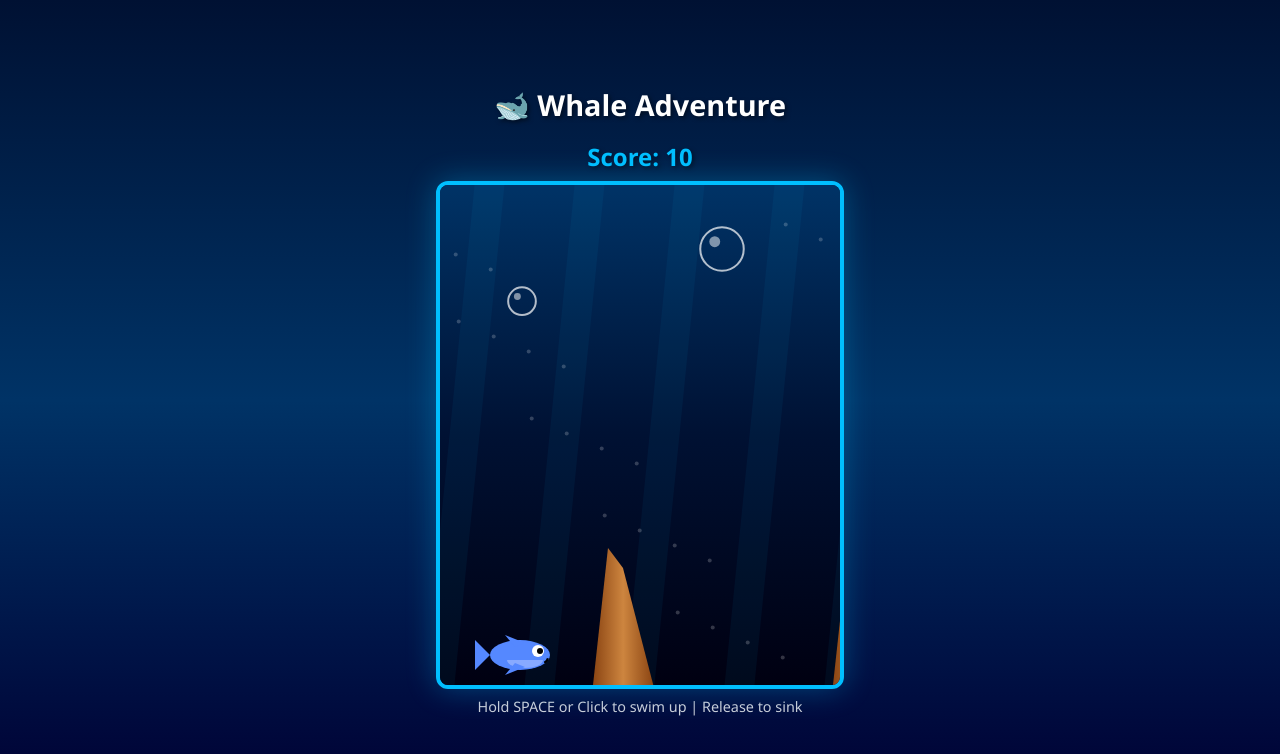
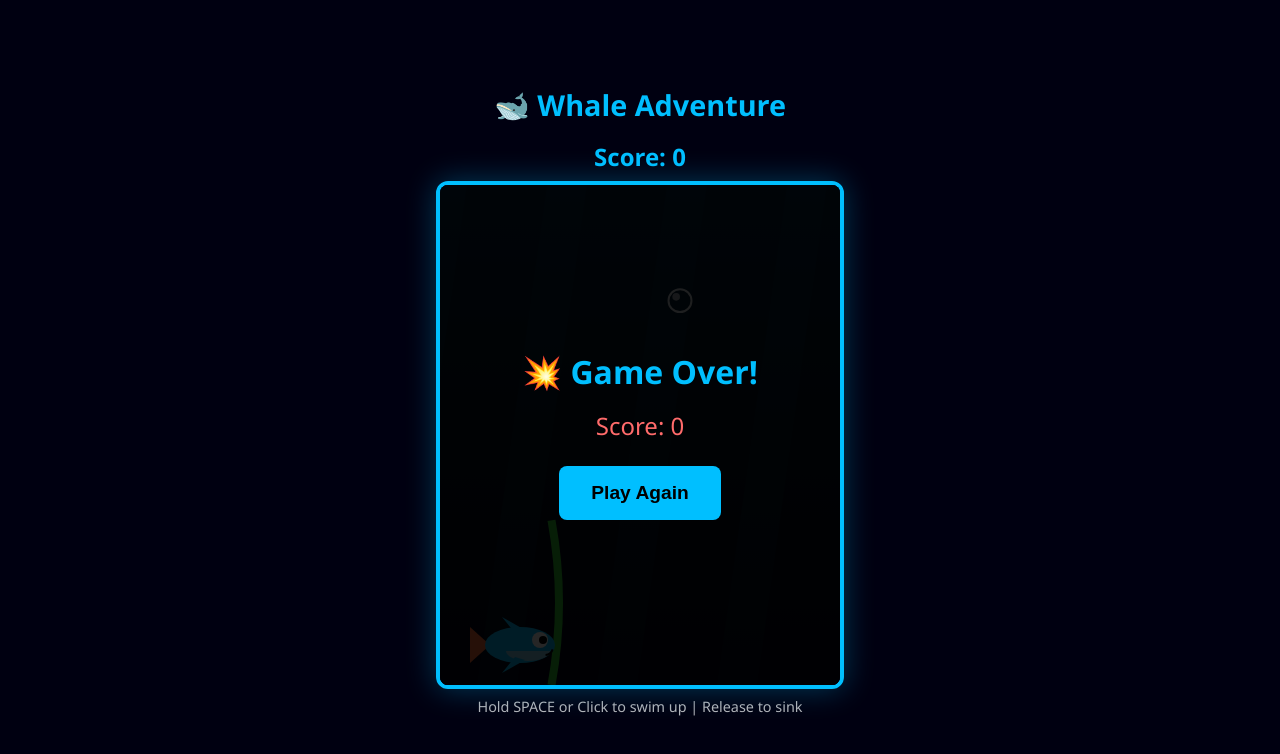
Before and after one commit to sirusclaws-web/simpleGames, a plain HTML site: page whale.html in a window 1280 px wide. Both pictures are taken after a click on the button "Start Game". Drawn offline with Linux system fonts and the light colour scheme.

Commit message:
Fix collisions - visible jellyfish and seaweed

```diff
--- a/whale.html
+++ b/whale.html
@@ -12,7 +12,7 @@
         }
 
         body {
-            background: linear-gradient(to bottom, #001133, #003366, #000033);
+            background: #000011;
             min-height: 100vh;
             display: flex;
             flex-direction: column;
@@ -24,10 +24,9 @@
         }
 
         h1 {
-            color: #fff;
+            color: #00bfff;
             font-size: 1.8rem;
             margin-bottom: 0.5rem;
-            text-shadow: 2px 2px 4px rgba(0,0,0,0.5);
         }
 
         #game-container {
@@ -40,7 +39,7 @@
 
         canvas {
             display: block;
-            background: transparent;
+            background: #001133;
         }
 
         #score {
@@ -48,11 +47,10 @@
             font-size: 1.5rem;
             font-weight: bold;
             margin: 0.5rem 0;
-            text-shadow: 2px 2px 4px rgba(0,0,0,0.5);
         }
 
         #instructions {
-            color: rgba(255,255,255,0.8);
+            color: rgba(255,255,255,0.7);
             font-size: 0.9rem;
             margin-top: 0.5rem;
         }
@@ -63,7 +61,7 @@
             left: 0;
             width: 100%;
             height: 100%;
-            background: rgba(0,0,0,0.8);
+            background: rgba(0,0,0,0.85);
             display: flex;
             flex-direction: column;
             align-items: center;
@@ -85,15 +83,11 @@
             color: #00bfff;
         }
 
-        #start-screen p {
-            margin-bottom: 1rem;
-        }
-
         .btn {
             padding: 1rem 2rem;
             font-size: 1.2rem;
             background: #00bfff;
-            color: #fff;
+            color: #000;
             border: none;
             border-radius: 8px;
             cursor: pointer;
@@ -121,12 +115,13 @@
         <div id="start-screen">
             <h2>🐋 Dive Deep!</h2>
             <p>Avoid obstacles & collect bubbles!</p>
+            <br>
             <button class="btn" id="start-btn">Start Game</button>
         </div>
         <div id="game-over">
             <h2>💥 Game Over!</h2>
             <div id="final-score">Score: 0</div>
-            <button class="btn" onclick="startGame()">Play Again</button>
+            <button class="btn" id="restart-btn">Play Again</button>
         </div>
     </div>
     <div id="instructions">Hold SPACE or Click to swim up | Release to sink</div>
@@ -158,63 +153,61 @@
             ctx.save();
             ctx.translate(x, y);
 
-            // Angle based on velocity
-            const angle = Math.min(Math.max(whale.vy * 0.1, -0.4), 0.4);
+            const angle = Math.min(Math.max(whale.vy * 0.08, -0.5), 0.5);
             ctx.rotate(angle);
 
             // Tail
-            ctx.fillStyle = '#5588ff';
+            ctx.fillStyle = '#FF6B35';
             ctx.beginPath();
             ctx.moveTo(-30, 0);
-            ctx.lineTo(-45, -15);
-            ctx.lineTo(-45, 15);
+            ctx.lineTo(-50, -18);
+            ctx.lineTo(-50, 18);
             ctx.closePath();
             ctx.fill();
 
-            // Body
-            ctx.fillStyle = '#5588ff';
+            // Body - bright blue whale
+            ctx.fillStyle = '#00BFFF';
             ctx.beginPath();
-            ctx.ellipse(0, 0, 30, 15, 0, 0, Math.PI * 2);
+            ctx.ellipse(0, 0, 35, 18, 0, 0, Math.PI * 2);
             ctx.fill();
 
-            // Underbelly
-            ctx.fillStyle = '#88aaff';
+            // Belly - lighter blue
+            ctx.fillStyle = '#87CEEB';
             ctx.beginPath();
-            ctx.ellipse(5, 5, 18, 8, 0, 0, Math.PI);
+            ctx.ellipse(8, 6, 22, 10, 0, 0, Math.PI);
             ctx.fill();
 
-            // Eye (white)
-            ctx.fillStyle = '#ffffff';
+            // Eye - white with black pupil
+            ctx.fillStyle = '#FFFFFF';
             ctx.beginPath();
-            ctx.arc(18, -4, 6, 0, Math.PI * 2);
+            ctx.arc(20, -5, 8, 0, Math.PI * 2);
             ctx.fill();
-
-            // Pupil (black)
             ctx.fillStyle = '#000000';
             ctx.beginPath();
-            ctx.arc(20, -4, 3, 0, Math.PI * 2);
+            ctx.arc(23, -5, 4, 0, Math.PI * 2);
             ctx.fill();
 
             // Smile
             ctx.strokeStyle = '#000000';
             ctx.lineWidth = 2;
             ctx.beginPath();
-            ctx.arc(22, 2, 6, 0.2, 1.2);
+            ctx.arc(25, 2, 8, 0.3, 1.5);
             ctx.stroke();
 
             // Fins
-            ctx.fillStyle = '#5588ff';
+            ctx.fillStyle = '#00BFFF';
+            // Top fin
             ctx.beginPath();
-            ctx.moveTo(-5, 8);
-            ctx.lineTo(-15, 20);
-            ctx.lineTo(5, 12);
+            ctx.moveTo(-5, -12);
+            ctx.lineTo(-18, -28);
+            ctx.lineTo(5, -15);
             ctx.closePath();
             ctx.fill();
-
+            // Bottom fin
             ctx.beginPath();
-            ctx.moveTo(-5, -8);
-            ctx.lineTo(-15, -20);
-            ctx.lineTo(5, -12);
+            ctx.moveTo(-5, 12);
+            ctx.lineTo(-18, 28);
+            ctx.lineTo(5, 15);
             ctx.closePath();
             ctx.fill();
 
@@ -223,68 +216,76 @@
 
         function drawObstacles() {
             obstacles.forEach(obs => {
-                // Rock gradient
-                const gradient = ctx.createLinearGradient(obs.x, obs.y, obs.x + obs.width, obs.y);
-                gradient.addColorStop(0, '#8B4513');
-                gradient.addColorStop(0.5, '#CD853F');
-                gradient.addColorStop(1, '#8B4513');
-                ctx.fillStyle = gradient;
+                // Draw jellyfish instead of rocks (more visible!)
+                if (obs.type === 'jelly') {
+                    // Jellyfish body
+                    ctx.fillStyle = '#FF69B4';
+                    ctx.beginPath();
+                    ctx.arc(obs.x, obs.y, obs.size, Math.PI, 0);
+                    ctx.fill();
 
-                ctx.beginPath();
-                ctx.moveTo(obs.x, HEIGHT);
-                ctx.lineTo(obs.x + 15, obs.y);
-                ctx.lineTo(obs.x + 30, obs.y + 20);
-                ctx.lineTo(obs.x + obs.width, HEIGHT);
-                ctx.closePath();
-                ctx.fill();
+                    // Tentacles
+                    ctx.strokeStyle = '#FF69B4';
+                    ctx.lineWidth = 3;
+                    for (let i = 0; i < 5; i++) {
+                        ctx.beginPath();
+                        ctx.moveTo(obs.x - obs.size/2 + i * obs.size/4, obs.y);
+                        ctx.quadraticCurveTo(
+                            obs.x - obs.size/2 + i * obs.size/4 + 5, obs.y + obs.size,
+                            obs.x - obs.size/2 + i * obs.size/4, obs.y + obs.size + 10
+                        );
+                        ctx.stroke();
+                    }
+                } else {
+                    // Seaweed - bright green, very visible!
+                    ctx.strokeStyle = '#32CD32';
+                    ctx.lineWidth = 8;
+                    ctx.beginPath();
+                    ctx.moveTo(obs.x, HEIGHT);
+                    ctx.quadraticCurveTo(
+                        obs.x + 15, obs.y - obs.height/2,
+                        obs.x, obs.y - obs.height
+                    );
+                    ctx.stroke();
+                }
             });
         }
 
         function drawBubbles() {
             bubbles.forEach(b => {
-                ctx.strokeStyle = 'rgba(255,255,255,0.7)';
+                ctx.strokeStyle = 'rgba(255,255,255,0.8)';
                 ctx.lineWidth = 2;
                 ctx.beginPath();
                 ctx.arc(b.x, b.y, b.size, 0, Math.PI * 2);
                 ctx.stroke();
 
-                // Shine spot
-                ctx.fillStyle = 'rgba(255,255,255,0.5)';
+                // Shine
+                ctx.fillStyle = 'rgba(255,255,255,0.6)';
                 ctx.beginPath();
-                ctx.arc(b.x - b.size/3, b.y - b.size/3, b.size/4, 0, Math.PI * 2);
+                ctx.arc(b.x - b.size/3, b.y - b.size/3, b.size/3, 0, Math.PI * 2);
                 ctx.fill();
             });
         }
 
         function drawBackground() {
-            // Deep sea gradient
+            // Dark sea gradient
             const gradient = ctx.createLinearGradient(0, 0, 0, HEIGHT);
-            gradient.addColorStop(0, '#003366');
-            gradient.addColorStop(0.5, '#001133');
+            gradient.addColorStop(0, '#001a33');
+            gradient.addColorStop(0.5, '#000d1a');
             gradient.addColorStop(1, '#000011');
             ctx.fillStyle = gradient;
             ctx.fillRect(0, 0, WIDTH, HEIGHT);
 
-            // Light rays from surface
-            ctx.fillStyle = 'rgba(0,191,255,0.05)';
-            for (let i = 0; i < 5; i++) {
-                const x = (i * 100 + frameCount * 0.5) % (WIDTH + 100) - 50;
+            // Light rays
+            ctx.fillStyle = 'rgba(0,191,255,0.04)';
+            for (let i = 0; i < 4; i++) {
+                const x = (i * 120 + frameCount * 0.3) % (WIDTH + 80) - 40;
                 ctx.beginPath();
                 ctx.moveTo(x, 0);
-                ctx.lineTo(x + 30, 0);
-                ctx.lineTo(x - 20, HEIGHT);
-                ctx.lineTo(x - 50, HEIGHT);
+                ctx.lineTo(x + 40, 0);
+                ctx.lineTo(x - 30, HEIGHT);
+                ctx.lineTo(x - 70, HEIGHT);
                 ctx.closePath();
-                ctx.fill();
-            }
-
-            // Floating particles
-            ctx.fillStyle = 'rgba(255,255,255,0.2)';
-            for (let i = 0; i < 20; i++) {
-                const px = (i * 73 + frameCount * 0.3) % WIDTH;
-                const py = (i * 97 + frameCount * 0.5) % HEIGHT;
-                ctx.beginPath();
-                ctx.arc(px, py, 2, 0, Math.PI * 2);
                 ctx.fill();
             }
         }
@@ -292,82 +293,103 @@
         function draw() {
             ctx.clearRect(0, 0, WIDTH, HEIGHT);
             drawBackground();
+            drawObstacles();
             drawBubbles();
-            drawObstacles();
             drawWhale();
         }
 
         function update() {
             // Whale physics
             if (keysPressed) {
-                whale.vy -= 0.6;
+                whale.vy -= 0.5;
             } else {
-                whale.vy += 0.3;
+                whale.vy += 0.25;
             }
 
-            whale.vy = Math.max(-8, Math.min(8, whale.vy));
+            whale.vy = Math.max(-6, Math.min(6, whale.vy));
             whale.y += whale.vy;
 
-            // Top/bottom bounds (sea floor and surface)
-            if (whale.y < 30) {
-                whale.y = 30;
+            // Bounds
+            if (whale.y < 40) {
+                whale.y = 40;
                 whale.vy = 0;
             }
-            if (whale.y > HEIGHT - 30) {
-                whale.y = HEIGHT - 30;
+            if (whale.y > HEIGHT - 40) {
+                whale.y = HEIGHT - 40;
                 whale.vy = 0;
             }
 
-            // Spawn coral obstacles
-            if (frameCount % 80 === 0) {
-                const height = 60 + Math.random() * 120;
-                obstacles.push({
+            // Spawn obstacles
+            if (frameCount % 90 === 0) {
+                const isJelly = Math.random() > 0.5;
+                if (isJelly) {
+                    obstacles.push({
+                        type: 'jelly',
+                        x: WIDTH + 30,
+                        y: 40 + Math.random() * (HEIGHT - 120),
+                        size: 25 + Math.random() * 15,
+                        passed: false
+                    });
+                } else {
+                    obstacles.push({
+                        type: 'seaweed',
+                        x: WIDTH + 30,
+                        y: HEIGHT,
+                        height: 80 + Math.random() * 100,
+                        passed: false
+                    });
+                }
+            }
+
+            // Spawn bubbles
+            if (frameCount % 110 === 0) {
+                bubbles.push({
                     x: WIDTH + 20,
-                    y: HEIGHT - height,
-                    width: 50 + Math.random() * 30,
-                    height: height
+                    y: 40 + Math.random() * (HEIGHT - 100),
+                    size: 10 + Math.random() * 8
                 });
             }
 
-            // Spawn bubbles
-            if (frameCount % 100 === 0) {
-                bubbles.push({
-                    x: WIDTH + 20,
-                    y: 50 + Math.random() * (HEIGHT - 150),
-                    size: 12 + Math.random() * 10
-                });
-            }
-
-            // Move obstacles
+            // Update obstacles
             for (let i = obstacles.length - 1; i >= 0; i--) {
                 const obs = obstacles[i];
-                obs.x -= 3 + score * 0.0005;
+                obs.x -= 3.5 + score * 0.0003;
 
-                // Collision with whale
-                const whX = whale.x;
-                const whY = whale.y;
-                if (whX + 20 > obs.x && whX - 20 < obs.x + obs.width &&
-                    whY - 10 < obs.y && whY + 10 > obs.y - obs.height) {
+                // Collision check
+                let hit = false;
+                if (obs.type === 'jelly') {
+                    const dx = whale.x - obs.x;
+                    const dy = whale.y - obs.y;
+                    const dist = Math.sqrt(dx*dx + dy*dy);
+                    if (dist < obs.size + 25) hit = true;
+                } else {
+                    // Seaweed collision
+                    if (whale.x + 25 > obs.x - 10 && whale.x - 25 < obs.x + 10 &&
+                        whale.y + 10 > obs.y - obs.height && whale.y < obs.y) {
+                        hit = true;
+                    }
+                }
+
+                if (hit) {
                     endGame();
                     return;
                 }
 
-                if (obs.x + obs.width < 0) {
+                if (obs.x + 50 < 0) {
                     obstacles.splice(i, 1);
                     score += 10;
                     scoreEl.textContent = 'Score: ' + score;
                 }
             }
 
-            // Move and collect bubbles
+            // Update bubbles
             for (let i = bubbles.length - 1; i >= 0; i--) {
                 const b = bubbles[i];
                 b.x -= 2;
 
-                // Check collection
                 const dx = whale.x - b.x;
                 const dy = whale.y - b.y;
-                if (Math.sqrt(dx*dx + dy*dy) < b.size + 25) {
+                if (Math.sqrt(dx*dx + dy*dy) < b.size + 30) {
                     bubbles.splice(i, 1);
                     score += 50;
                     scoreEl.textContent = 'Score: ' + score;
@@ -386,9 +408,7 @@
             if (!gameRunning) return;
             update();
             draw();
-            if (gameRunning) {
-                gameLoop = requestAnimationFrame(gameLoopFn);
-            }
+            gameLoop = requestAnimationFrame(gameLoopFn);
         }
 
         function startGame() {
@@ -411,7 +431,7 @@
             gameOverScreen.classList.add('show');
         }
 
-        // Controls - Keyboard
+        // Controls
         document.addEventListener('keydown', function(e) {
             if (e.code === 'Space') {
                 e.preventDefault();
@@ -421,12 +441,9 @@
         });
 
         document.addEventListener('keyup', function(e) {
-            if (e.code === 'Space') {
-                keysPressed = false;
-            }
+            if (e.code === 'Space') keysPressed = false;
         });
 
-        // Controls - Mouse
         document.addEventListener('mousedown', function() {
             keysPressed = true;
         });
@@ -435,7 +452,6 @@
             keysPressed = false;
         });
 
-        // Controls - Touch
         document.addEventListener('touchstart', function(e) {
             e.preventDefault();
             keysPressed = true;
@@ -448,11 +464,9 @@
         });
 
         document.getElementById('start-btn').addEventListener('click', startGame);
+        document.getElementById('restart-btn').addEventListener('click', startGame);
 
-        // Wait for page to load fully
-        window.onload = function() {
-            draw();
-        };
+        draw();
     </script>
 </body>
 </html>
```
